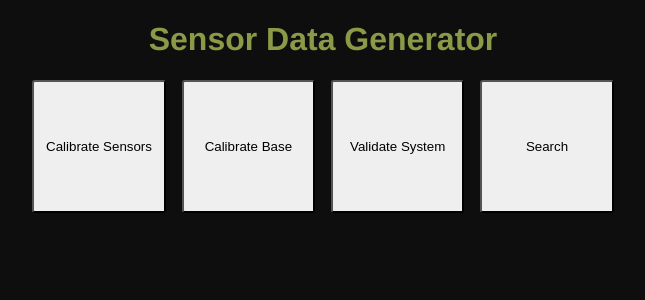
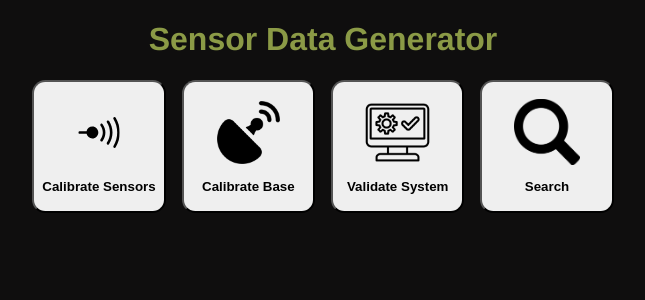
Before and after one commit to OwenMY/Sensor-Data-Generator, a React app: page / in a window 1280 px wide. Shown: the top 300 px of the page, without its empty margins (317-962 px from the left). Built offline with nearby package versions, Linux system fonts and the light colour scheme; the HTML template or start-up script is replaced by a standard one.

Commit message:
add icons to home buttons

```diff
--- a/src/components/App.jsx
+++ b/src/components/App.jsx
@@ -1,5 +1,5 @@
 import React from 'react';
-import { Routes, Route, Link } from 'react-router-dom';
+import { Routes, Route } from 'react-router-dom';
 import Home from './Home.jsx';
 import CalibrateSensors from './CalibrateSensors.jsx';
 
--- a/src/components/Home.jsx
+++ b/src/components/Home.jsx
@@ -7,16 +7,28 @@ const Home = () => {
       <h1>Sensor Data Generator</h1>
       <div className="button-ctr">
         <Link to="/calibrate-sensor">
-          <button className="btn" >Calibrate Sensors</button>
+          <button className="btn" >
+            <img src={require("./../../src/assets/sensor_sideways.svg")} alt="sensor image"></img>
+            <span>Calibrate Sensors</span>
+          </button>
         </Link>
         <Link to="/calibrate-base">
-          <button  className="btn">Calibrate Base</button>
+          <button  className="btn">
+            <img src={require("./../../src/assets/base.png")} alt="base Image"></img>
+            <span>Calibrate Base</span>
+          </button>
         </Link>
         <Link to="/validate-system">
-          <button className="btn">Validate System</button>
+          <button className="btn">
+            <img src={require("./../../src/assets/system.png")} alt="system image"></img>
+            <span>Validate System</span>
+          </button>
         </Link>
         <Link to="/search">
-          <button className="btn">Search</button>
+          <button className="btn">
+            <img src={require("./../../src/assets/search.png")} alt="search image"></img>
+            <span>Search</span>
+          </button>
         </Link>
       </div>
     </div>
--- a/src/styles/styles.scss
+++ b/src/styles/styles.scss
@@ -13,8 +13,8 @@ body {
 .app {
   margin: auto;
   width: 50vw;
-  height: 100vh;
   position: relative;
+  align-items: center;
 }
 
 h1 {
@@ -29,15 +29,29 @@ h1 {
   display: flex;
   justify-content: center;
   gap: 1em;
+  a:link {
+    text-decoration: none;
+  }
   button {
-    border-radius: 3px;
-    transition: all 0.3s;
+    display: flex;
+    flex-direction: column;
+    align-items: center;
+    justify-content: center;
+    gap: 1em;
     width: 10em;
     height: 10em;
+    border-radius: 1em;
+    transition: all 0.3s;
     cursor: pointer;
     &:hover {
-      width: 12em;
-      height: 12em;
+      width: 11em;
+      height: 11em;
+    }
+    img {
+      width: 5em;
+    }
+    span {
+      font-weight: bold;
     }
   }
 }
@@ -53,9 +67,9 @@ h1 {
 
 .loading {
   margin: auto;
-  top: 20%;
-  left: 25%;
-  position: absolute;
+  top: 20vh;
+  left: 40vw;
+  position:fixed;
   img {
     width: 20em;
     height: 20em;
```
